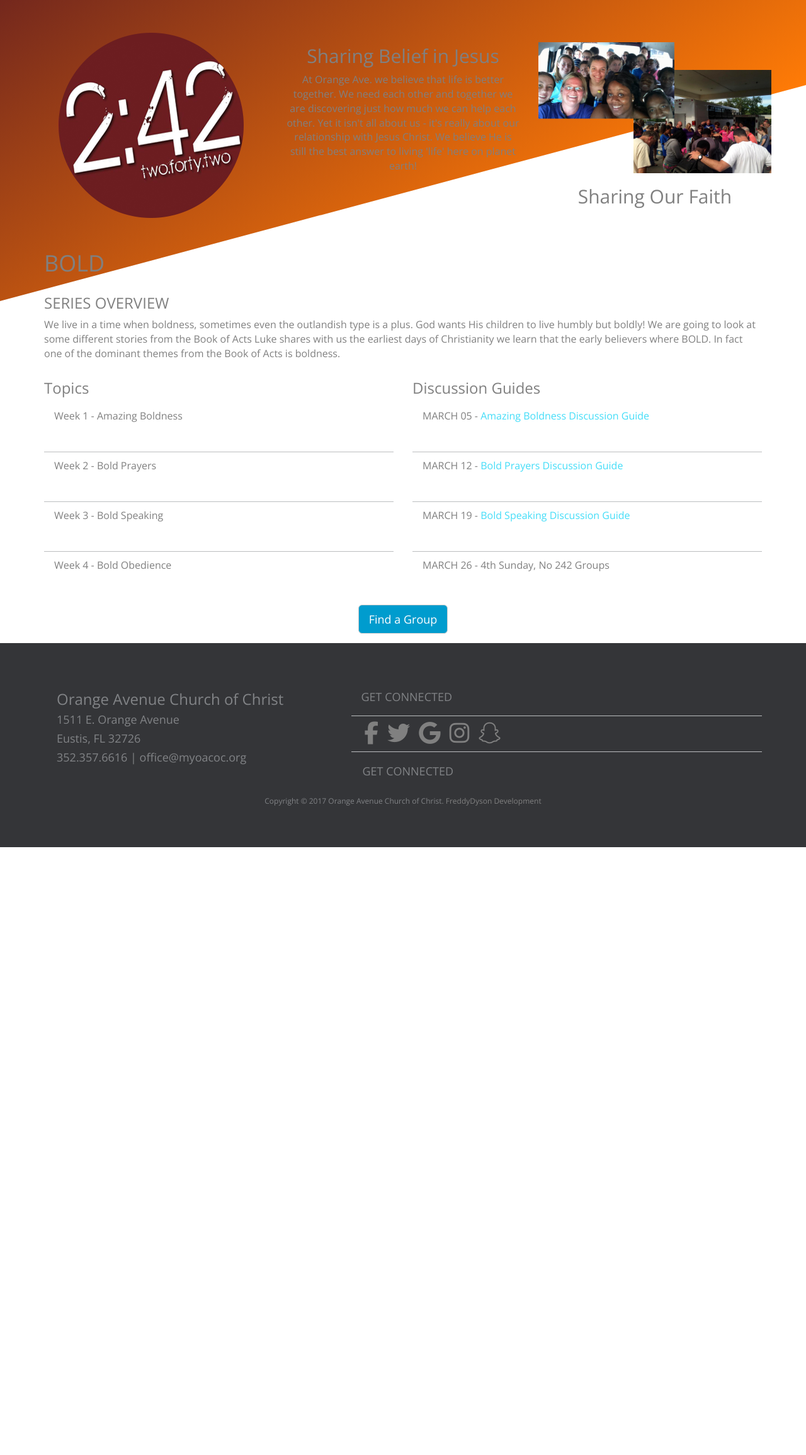
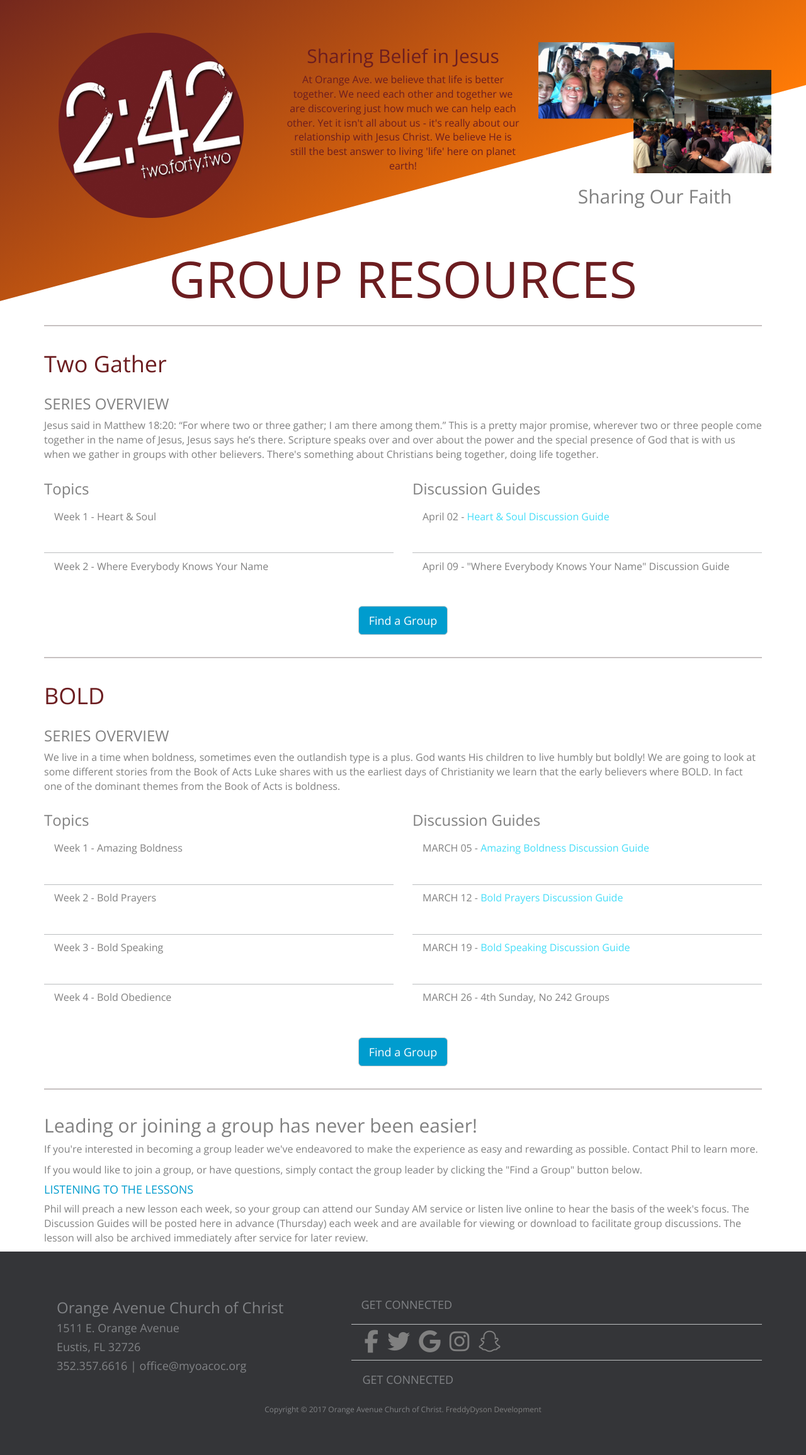
Before and after one commit to OACOC/website, a PHP site: page /242lessons.php in a window 1280 px wide. Shown: the part 122-2432 px from the top of the page at 63% size. Before the commit the page ends 1467 px from the top, so only its background shows below. Run offline with PHP 8.4, Linux system fonts and the light colour scheme; some libraries are stand-ins or nearby versions; grey boxes are pictures that could not be loaded.

Commit message:
heart and soul doc

```diff
--- a/242header.php
+++ b/242header.php
@@ -4,8 +4,8 @@
       <img class="img-responsive center-block" src="Images/242logo.png">
     </div>
     <div class="col-md-4 cen-horz">
-      <h2>Sharing Belief in Jesus</h2>
-      <p>At Orange Ave. we believe that life is better together. We need each other and together we are discovering just how much we can help each other. Yet it isn't all about us - it's really about our relationship with Jesus Christ. We believe He is still the best answer to living 'life' here on planet earth!</p>
+      <h2 style="color:#6C1D20">Sharing Belief in Jesus</h2>
+      <p style="color:#6C1D20">At Orange Ave. we believe that life is better together. We need each other and together we are discovering just how much we can help each other. Yet it isn't all about us - it's really about our relationship with Jesus Christ. We believe He is still the best answer to living 'life' here on planet earth!</p>
     </div>
     <div class="col-md-4">
       <div style="margin-top:15px">
--- a/242lessons.php
+++ b/242lessons.php
@@ -35,9 +35,77 @@
 
       <section>
         <div class="container">
+          <h1 class="cen-horz" style="font-size:5em;color:#6C1D20">GROUP RESOURCES</h1>
+        </div>
+
+        <div class="container">
+          <hr style="border-top: 2px solid #c7c1c1;">
+        </div>
+
+        <div class="container">
           <div class="row">
             <div class="col-md-12">
-              <h1>BOLD</h1>
+              <h1 style="color:#6C1D20">Two Gather</h1>
+            </div>
+            <div class="col-md-12">
+              <h3>SERIES OVERVIEW</h3>
+            </div>
+            <div class="col-md-12">
+              <p>Jesus said in Matthew 18:20: “For where two or three gather; I am there among them.” This is a pretty major promise, wherever two or three people come together in the name of Jesus, Jesus says he’s there. Scripture speaks over and over about the power and the special presence of God that is with us when we gather in groups with other believers. There's something about Christians being together, doing life together.</p>
+            </div>
+            <hr>
+            <div class="col-md-6">
+              <h3>Topics</h3>
+              <div class="sermons wrapper-242">
+                <p>Week 1 - Heart & Soul</p>
+                <!--<iframe width="100%" height="20" scrolling="no" frameborder="no" src="https://w.soundcloud.com/player/?url=https%3A//api.soundcloud.com/tracks/310830588&amp;color=ff5500&amp;inverse=false&amp;auto_play=false&amp;show_user=true"></iframe>-->
+              </div>
+              <div class="sermons wrapper-242">
+                <p>Week 2 - Where Everybody Knows Your Name</p>
+                <!--<iframe width="100%" height="20" scrolling="no" frameborder="no" src="https://w.soundcloud.com/player/?url=https%3A//api.soundcloud.com/tracks/312000624&amp;color=ff5500&amp;inverse=false&amp;auto_play=false&amp;show_user=true"></iframe>-->
+              </div>
+              <!--<div class="sermons wrapper-242">
+                <p>Week 3 - Bold Speaking</p>
+                <iframe width="100%" height="20" scrolling="no" frameborder="no" src="https://w.soundcloud.com/player/?url=https%3A//api.soundcloud.com/tracks/313244051&amp;color=ff5500&amp;inverse=false&amp;auto_play=false&amp;show_user=true"></iframe>
+              </div>
+              <div class="sermons wrapper-242">
+                <p>Week 4 - Bold Obedience</p>
+                <iframe width="100%" height="20" scrolling="no" frameborder="no" src="https://w.soundcloud.com/player/?url=https%3A//api.soundcloud.com/tracks/314548262&amp;color=ff5500&amp;inverse=false&amp;auto_play=false&amp;show_user=true"></iframe>
+              </div>-->
+            </div>
+            <div class="col-md-6">
+              <h3>Discussion Guides</h3>
+              <div class="sermons wrapper-242">
+                <p>April 02 - <a style="color:#43DDF8" href="/docs/lesson_guide_040217.pdf" target="_blank">Heart & Soul Discussion Guide</a></p>
+                <!--<iframe width="100%" height="20" scrolling="no" frameborder="no" src="https://w.soundcloud.com/player/?url=https%3A//api.soundcloud.com/tracks/307367825&amp;color=ff5500&amp;inverse=false&amp;auto_play=false&amp;show_user=true"></iframe>-->
+              </div>
+              <div class="sermons wrapper-242">
+                <p>April 09 - <!--<a style="color:#43DDF8" href="/docs/lesson_guide_040917.pdf" target="_blank">Where Everybody Knows Your Name Discussion Guide</a>-->"Where Everybody Knows Your Name" Discussion Guide</p>
+              </div>
+              <!--<div class="sermons wrapper-242">
+                <p>MARCH 19 - <a style="color:#43DDF8" href="/docs/lesson_guide_031917.pdf" target="_blank">Bold Speaking Discussion Guide</a></p>
+              </div>
+              <div class="sermons wrapper-242">
+                <p>MARCH 26 - 4th Sunday, No 242 Groups</p>
+              </div>-->
+            </div>
+            <div class="row">
+              <h2 class="cen-horz livebtn">
+                <a style="margin:5px 5px" class="btn btn-default btn-lg" href="242groups.php" role="button">Find a Group</a>
+                <!--<a style="display:inline" class="btn btn-default btn-lg btn-block" href="smallgroups.php" role="button">Start a Group</a>-->
+              </h2>
+            </div>
+          </div>
+        </div>
+
+        <div class="container">
+          <hr style="border-top: 2px solid #c7c1c1;">
+        </div>
+
+        <div class="container">
+          <div class="row">
+            <div class="col-md-12">
+              <h1 style="color:#6C1D20">BOLD</h1>
             </div>
             <div class="col-md-12">
               <h3>SERIES OVERVIEW</h3>
@@ -45,7 +113,7 @@
             <div class="col-md-12">
               <p>We live in a time when boldness, sometimes even the outlandish type is a plus. God wants His children to live humbly but boldly! We are going to look at some different stories from the Book of Acts Luke shares with us the earliest days of Christianity we learn that the early believers where BOLD. In fact one of the dominant themes from the Book of Acts is boldness.</p>
             </div>
-            <hr>
+
             <div class="col-md-6">
               <h3>Topics</h3>
               <div class="sermons wrapper-242">
@@ -89,6 +157,19 @@
             </div>
           </div>
         </div>
+
+        <div class="container">
+          <hr style="border-top: 2px solid #c7c1c1;">
+        </div>
+
+        <div class="container">
+          <h2>Leading or joining a group has never been easier!</h2>
+          <p>If you're interested in becoming a group leader we've endeavored to make the experience as easy and rewarding as possible. Contact Phil to learn more.</p>
+          <p>If you would like to join a group, or have questions, simply contact the group leader by clicking the "Find a Group" button below.</p>
+          <h4 style="color:rgb(0, 156, 206)">LISTENING TO THE LESSONS</h4>
+          <p>Phil will preach a new lesson each week, so your group can attend our Sunday AM service or listen live online to hear the basis of the week's focus. The Discussion Guides will be posted here in advance (Thursday) each week and are available for viewing or download to facilitate group discussions. The lesson will also be archived immediately after service for later review.</p>
+        </div>
+
       </section>
 
       <?php include('footer.php'); ?>
```
Also changed, not shown: 1 other file.
